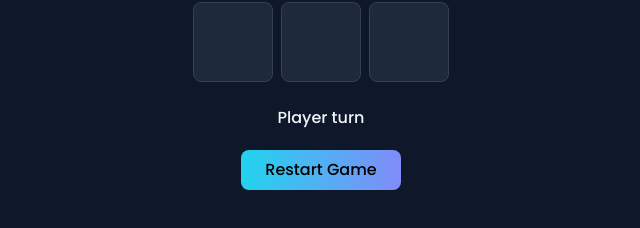
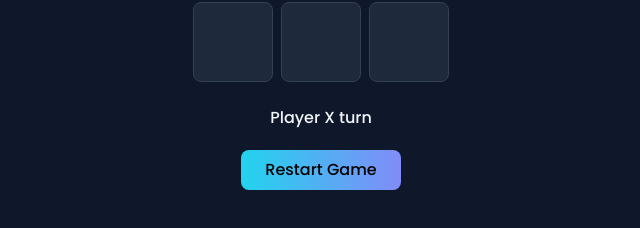
Before and after one commit to Fahad-40/Tic-Tac-Toe-JS, a website: page index.html in a window 1280 px wide. Shown: the part 392-620 px from the top of the page, 319-959 px from the left. Drawn offline with nearby package versions, Linux system fonts and the light colour scheme.

Commit message:
code updated!

```diff
--- a/index.html
+++ b/index.html
@@ -78,7 +78,7 @@
         </div>
 
 <div class="detail flex justify-center items-center flex-col mt-6 gap-5">
-    <span class="turn-info text-[#F1F5F9]">Player  turn</span>
+    <span class="turn-info text-[#F1F5F9]">Player X turn</span>
     <button class="reset-btn bg-gradient-to-r from-[#22D3EE] to-[#818CF8] cursor-pointer px-6 py-2 rounded-lg">Restart Game</button>
 </div>
 
```
